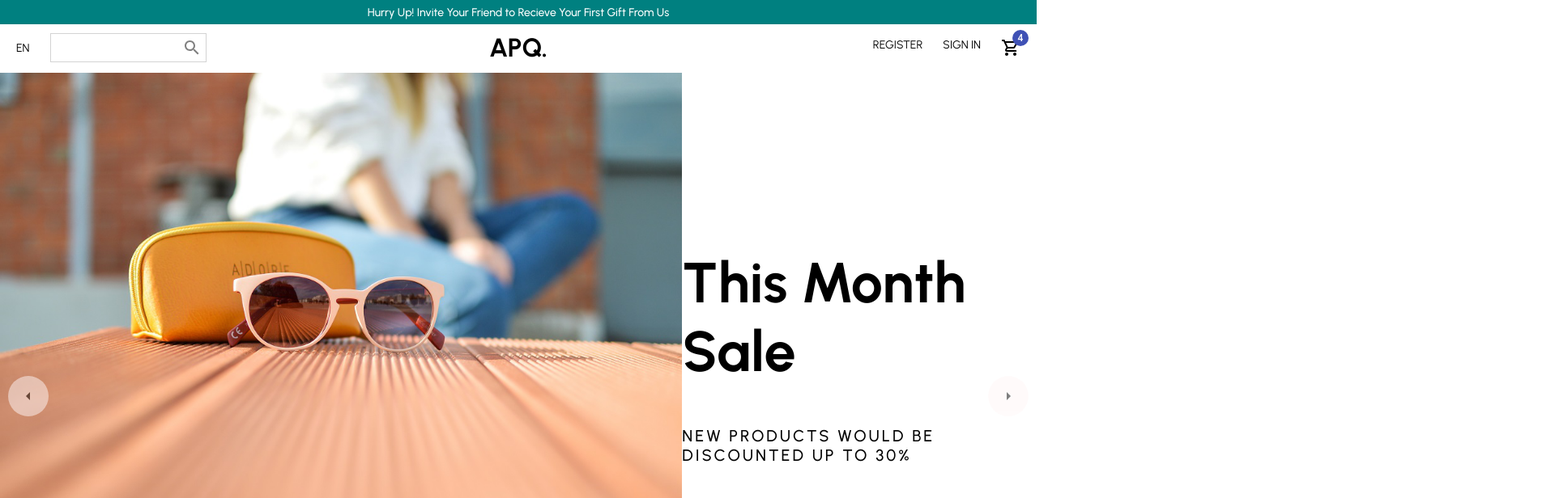
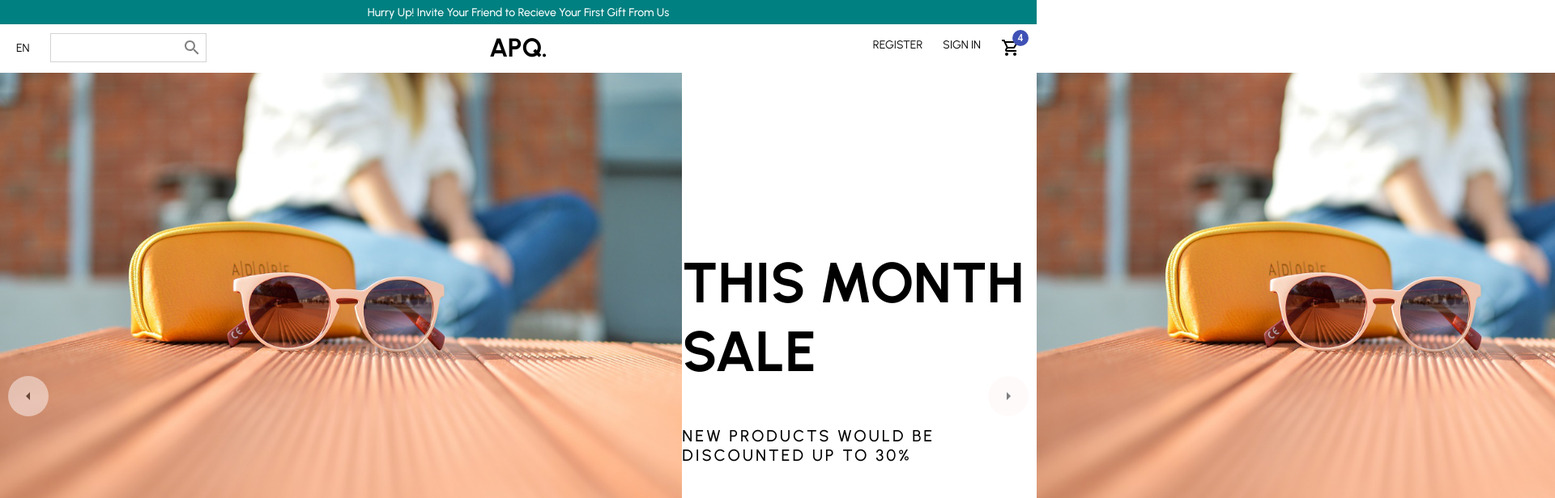
Before and after one commit to AliPooladmast/e-commerce, a React (Create React App) app: page / in a window 1280 px wide. Shown: the top 616 px of the page at 81% size, 1920 px wide, since content can reach past the window. Built offline with nearby package versions, Linux system fonts and the light colour scheme.

Commit message:
feat: add 2 more slides to the wrapper

```diff
--- a/src/components/Slider/Slider.jsx
+++ b/src/components/Slider/Slider.jsx
@@ -16,7 +16,33 @@ const Slider = () => {
             <img className={style.Image} src={fashionSet} alt="a fashion set" />
           </div>
           <div className={style.InfoContainer}>
-            <h1 className={style.Title}>This Month Sale</h1>
+            <h1 className={style.Title}>THIS MONTH SALE</h1>
+            <p className={style.Desc}>
+              NEW PRODUCTS WOULD BE DISCOUNTED UP TO 30%
+            </p>
+            <button className={style.Button}>SHOP NOW</button>
+          </div>
+        </div>
+
+        <div className={style.Slide}>
+          <div className={style.ImgContainer}>
+            <img className={style.Image} src={fashionSet} alt="a fashion set" />
+          </div>
+          <div className={style.InfoContainer}>
+            <h1 className={style.Title}>WHOLE YEAR SALE</h1>
+            <p className={style.Desc}>
+              NEW PRODUCTS WOULD BE DISCOUNTED UP TO 30%
+            </p>
+            <button className={style.Button}>SHOP NOW</button>
+          </div>
+        </div>
+
+        <div className={style.Slide}>
+          <div className={style.ImgContainer}>
+            <img className={style.Image} src={fashionSet} alt="a fashion set" />
+          </div>
+          <div className={style.InfoContainer}>
+            <h1 className={style.Title}>POPULAR SALE</h1>
             <p className={style.Desc}>
               NEW PRODUCTS WOULD BE DISCOUNTED UP TO 30%
             </p>
--- a/src/components/Slider/Slider.module.scss
+++ b/src/components/Slider/Slider.module.scss
@@ -30,6 +30,7 @@
 
 .Wrapper {
   height: 100%;
+  display: flex;
 }
 
 .Slide {
```
